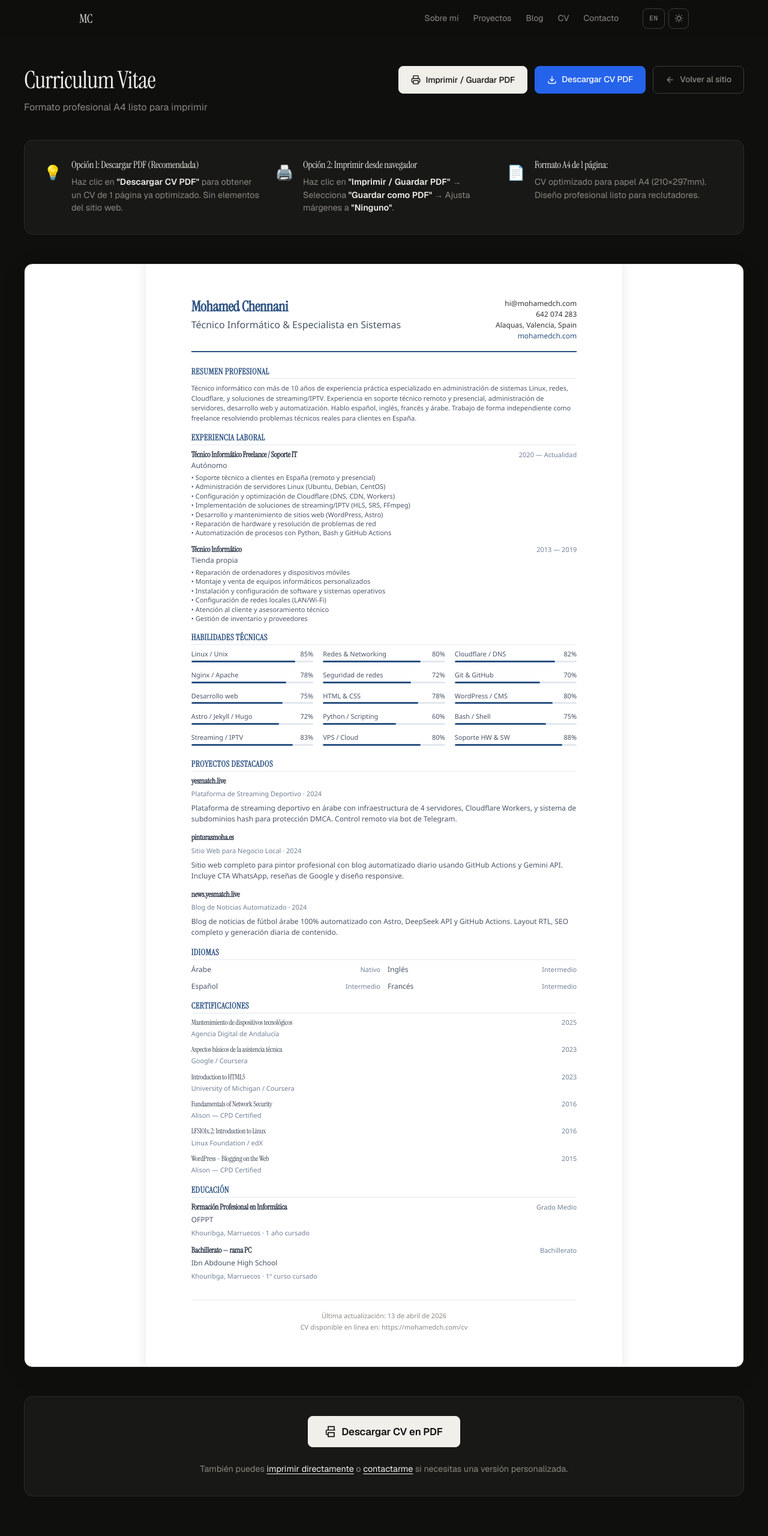
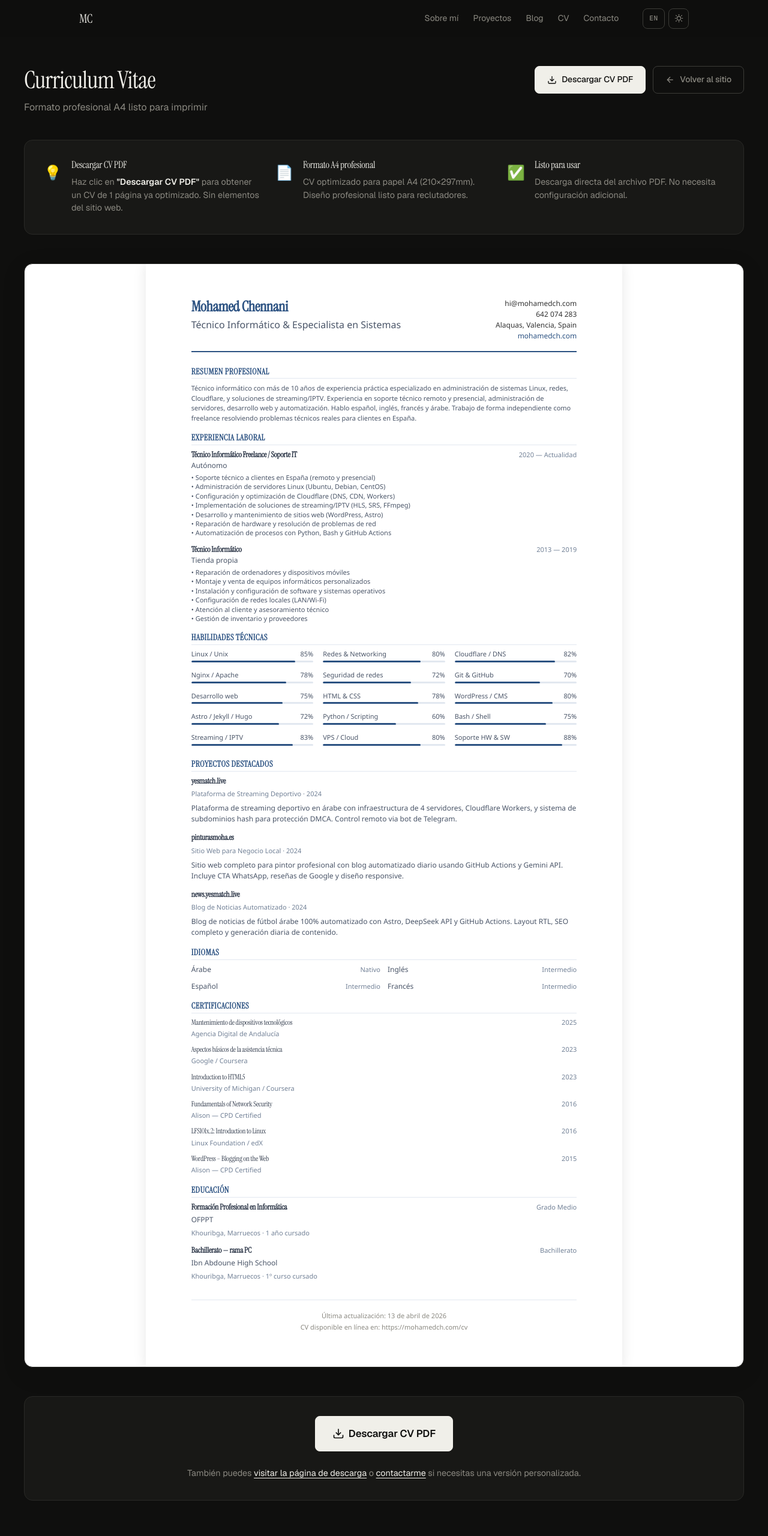
Before and after one commit to mohach/mohamedch, an Astro site: page /cv in a window 1280 px wide. Shown: the top 2560 px of the page at 60% size. Built offline with nearby package versions, Linux system fonts and the light colour scheme; Astro itself is replaced by a stand-in of ours.

Commit message:
Removido botón 'Imprimir / Guardar PDF' de páginas CV
- Eliminado botón de imprimir de la parte superior
- Eliminado botón de imprimir de la parte inferior
- Mantenido solo botón 'Descargar CV PDF' (azul)
- Actualizadas instrucciones para reflejar solo descarga directa
- Enlaces actualizados para apuntar a página de descarga
- Versiones español e inglés actualizadas

```diff
--- a/src/pages/cv.astro
+++ b/src/pages/cv.astro
@@ -18,15 +18,7 @@ const p = personal;
         <p class="cv-subtitle">Formato profesional A4 listo para imprimir</p>
       </div>
       <div class="cv-buttons">
-        <button onclick="window.print()" class="btn btn-primary">
-          <svg width="16" height="16" viewBox="0 0 24 24" fill="none" stroke="currentColor" stroke-width="2">
-            <polyline points="6 9 6 2 18 2 18 9"></polyline>
-            <path d="M6 18H4a2 2 0 0 1-2-2v-5a2 2 0 0 1 2-2h16a2 2 0 0 1 2 2v5a2 2 0 0 1-2 2h-2"></path>
-            <rect x="6" y="14" width="12" height="8"></rect>
-          </svg>
-          Imprimir / Guardar PDF
-        </button>
-        <a href="/cv-clean.pdf" class="btn btn-secondary" download="Mohamed_Chennani_CV.pdf">
+        <a href="/cv-clean.pdf" class="btn btn-primary" download="Mohamed_Chennani_CV.pdf">
           <svg width="16" height="16" viewBox="0 0 24 24" fill="none" stroke="currentColor" stroke-width="2">
             <path d="M21 15v4a2 2 0 0 1-2 2H5a2 2 0 0 1-2-2v-4"></path>
             <polyline points="7 10 12 15 17 10"></polyline>
@@ -49,22 +41,22 @@ const p = personal;
       <div class="instruction">
         <div class="instruction-icon">💡</div>
         <div>
-          <h3>Opción 1: Descargar PDF (Recomendada)</h3>
+          <h3>Descargar CV PDF</h3>
           <p>Haz clic en <strong>"Descargar CV PDF"</strong> para obtener un CV de 1 página ya optimizado. Sin elementos del sitio web.</p>
-        </div>
-      </div>
-      <div class="instruction">
-        <div class="instruction-icon">🖨️</div>
-        <div>
-          <h3>Opción 2: Imprimir desde navegador</h3>
-          <p>Haz clic en <strong>"Imprimir / Guardar PDF"</strong> → Selecciona <strong>"Guardar como PDF"</strong> → Ajusta márgenes a <strong>"Ninguno"</strong>.</p>
         </div>
       </div>
       <div class="instruction">
         <div class="instruction-icon">📄</div>
         <div>
-          <h3>Formato A4 de 1 página:</h3>
+          <h3>Formato A4 profesional</h3>
           <p>CV optimizado para papel A4 (210×297mm). Diseño profesional listo para reclutadores.</p>
+        </div>
+      </div>
+      <div class="instruction">
+        <div class="instruction-icon">✅</div>
+        <div>
+          <h3>Listo para usar</h3>
+          <p>Descarga directa del archivo PDF. No necesita configuración adicional.</p>
         </div>
       </div>
     </div>
@@ -74,18 +66,18 @@ const p = personal;
       <CV />
     </div>
 
-    <!-- Botones al final -->
+    <!-- Botón de descarga al final -->
     <div class="cv-footer-actions">
-      <button onclick="window.print()" class="btn btn-primary btn-large">
+      <a href="/cv-clean.pdf" class="btn btn-primary btn-large" download="Mohamed_Chennani_CV.pdf">
         <svg width="18" height="18" viewBox="0 0 24 24" fill="none" stroke="currentColor" stroke-width="2">
-          <polyline points="6 9 6 2 18 2 18 9"></polyline>
-          <path d="M6 18H4a2 2 0 0 1-2-2v-5a2 2 0 0 1 2-2h16a22 0 0 1 2 2v5a2 2 0 0 1-2 2h-2"></path>
-          <rect x="6" y="14" width="12" height="8"></rect>
+          <path d="M21 15v4a2 2 0 0 1-2 2H5a2 2 0 0 1-2-2v-4"></path>
+          <polyline points="7 10 12 15 17 10"></polyline>
+          <line x1="12" y1="15" x2="12" y2="3"></line>
         </svg>
-        Descargar CV en PDF
-      </button>
+        Descargar CV PDF
+      </a>
       <p class="cv-note">
-        También puedes <a href="javascript:window.print()">imprimir directamente</a> o
+        También puedes <a href="/download-cv">visitar la página de descarga</a> o
         <a href="/contact">contactarme</a> si necesitas una versión personalizada.
       </p>
     </div>
```
Also changed, not shown: src/pages/en/cv.astro (+20 -28 lines).
